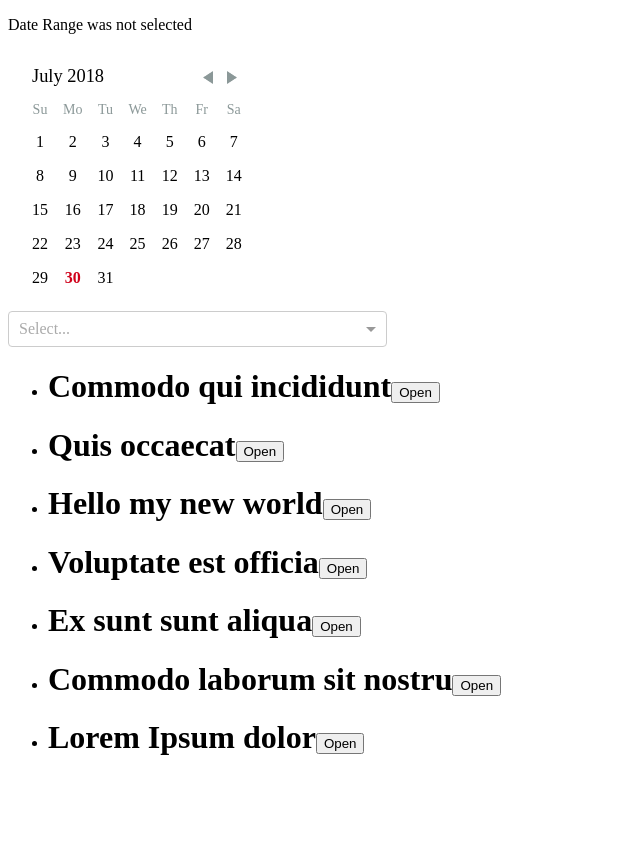
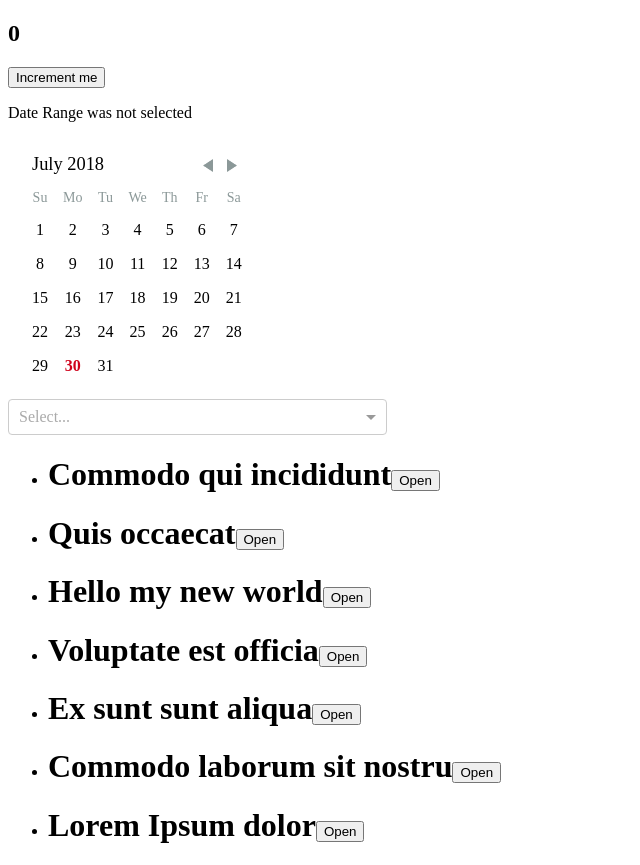
Before and after one commit to DzmitryU/WebNewspaper, a React app: page / in a window 1280 px wide. Shown: the whole page, without its empty margins (0-640 px from the left). Before the commit the page ends 800 px from the top, so only its background shows below. Built offline with nearby package versions, Linux system fonts and the light colour scheme.

Commit message:
Added counter

```diff
--- a/src/ac/index.js
+++ b/src/ac/index.js
@@ -1,4 +1,10 @@
-import {LOAD_ALL_ARTICLES, SELECT_ARTICLES, SET_DATE_RANGE, LOAD_COMMENTS} from '../constants';
+import {LOAD_ALL_ARTICLES, SELECT_ARTICLES, SET_DATE_RANGE, LOAD_COMMENTS, INCREMENT} from '../constants';
+
+export function increment() {
+    return {
+        type: INCREMENT
+    }
+}
 
 export function loadAllArticles(articles) {
     return {
--- a/src/components/App.js
+++ b/src/components/App.js
@@ -3,11 +3,13 @@ import store from '../store';
 import {Provider} from 'react-redux';
 import ArticleList from './ArticleList';
 import Filter from './Filters';
+import Counter from './Counter';
 
 function App() {
     return (
         <Provider store={store}>
             <div>
+                <Counter/>
                 <Filter/>
                 <ArticleList/>
             </div>
--- /dev/null
+++ b/src/components/Counter.js
@@ -0,0 +1,33 @@
+import React, { Component } from 'react';
+import PropTypes from 'prop-types';
+import {connect} from 'react-redux';
+import {increment} from '../ac';
+
+class Counter extends Component {
+    static propTypes = {
+        counter: PropTypes.number,
+        increment: PropTypes.func.isRequired
+    };
+
+    render() {
+        return (
+            <div>
+                <h2>{this.props.counter}</h2>
+                <button onClick = {this.handleIncrement}>Increment me</button>
+            </div>
+        );
+    }
+
+    handleIncrement = () => {
+        const {increment} = this.props;
+        increment();
+    }
+}
+
+const mapStateToProps = state => {
+    return {
+        counter: state.counter
+    }
+};
+
+export default connect(mapStateToProps, { increment })(Counter);
--- a/src/constants.js
+++ b/src/constants.js
@@ -1,3 +1,6 @@
+// increment
+export const INCREMENT = 'INCREMENT';
+
 // filter
 export const SET_DATE_RANGE = 'SET_DATE_RANGE';
 export const SELECT_ARTICLES = 'SELECT_ARTICLES';
--- /dev/null
+++ b/src/reducer/counter.js
@@ -0,0 +1,11 @@
+import {INCREMENT} from '../constants'
+
+export default (count = 0, action) => {
+    const {type} = action;
+
+    switch (type) {
+        case INCREMENT: return count + 1;
+    }
+
+    return count;
+}
--- a/src/reducer/index.js
+++ b/src/reducer/index.js
@@ -2,9 +2,11 @@ import {combineReducers} from 'redux';
 import articles from './articles';
 import filter from './filter';
 import comments from './comments';
+import counter from './counter';
 
 export default combineReducers({
     articles,
     filter,
-    comments
+    comments,
+    counter
 });
```
